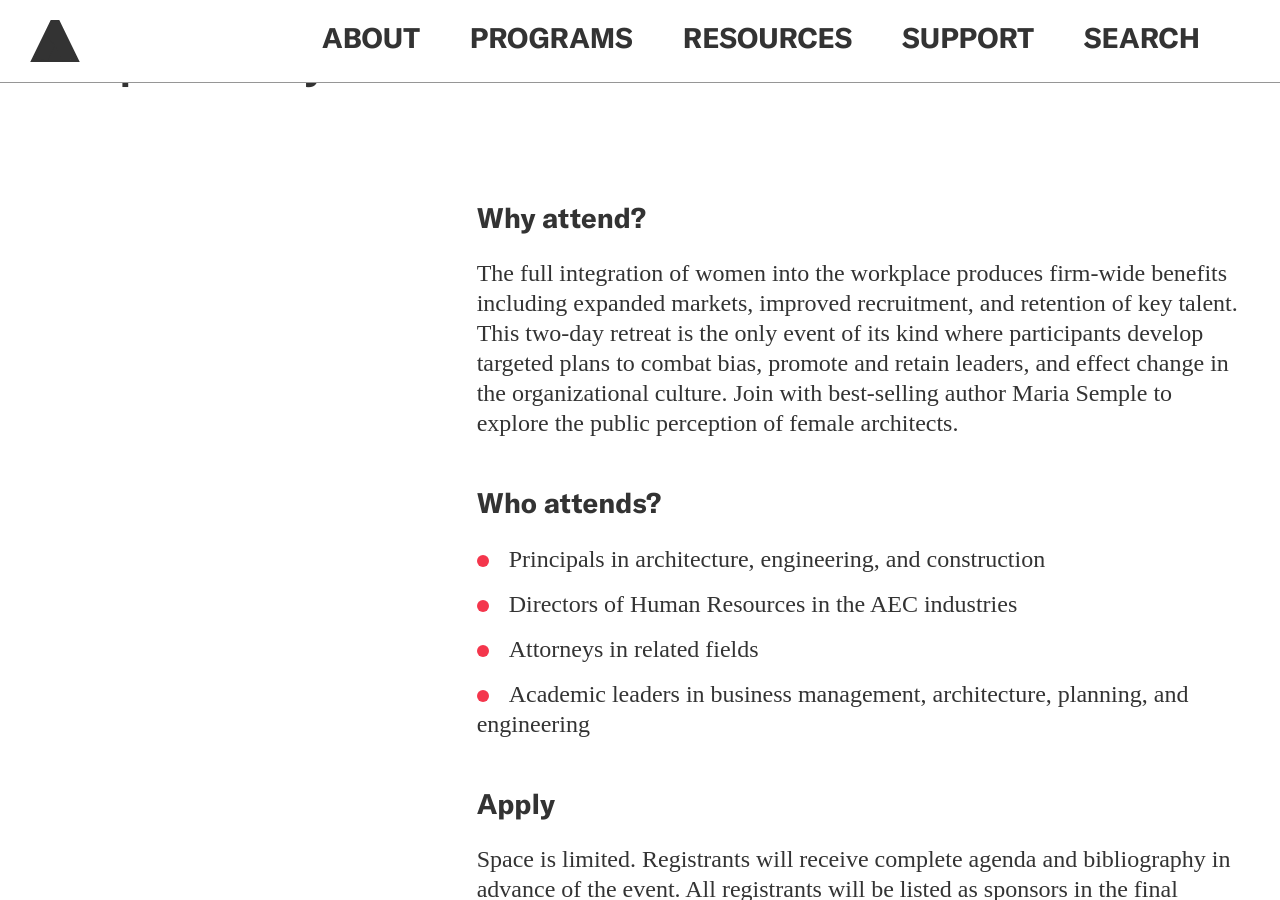
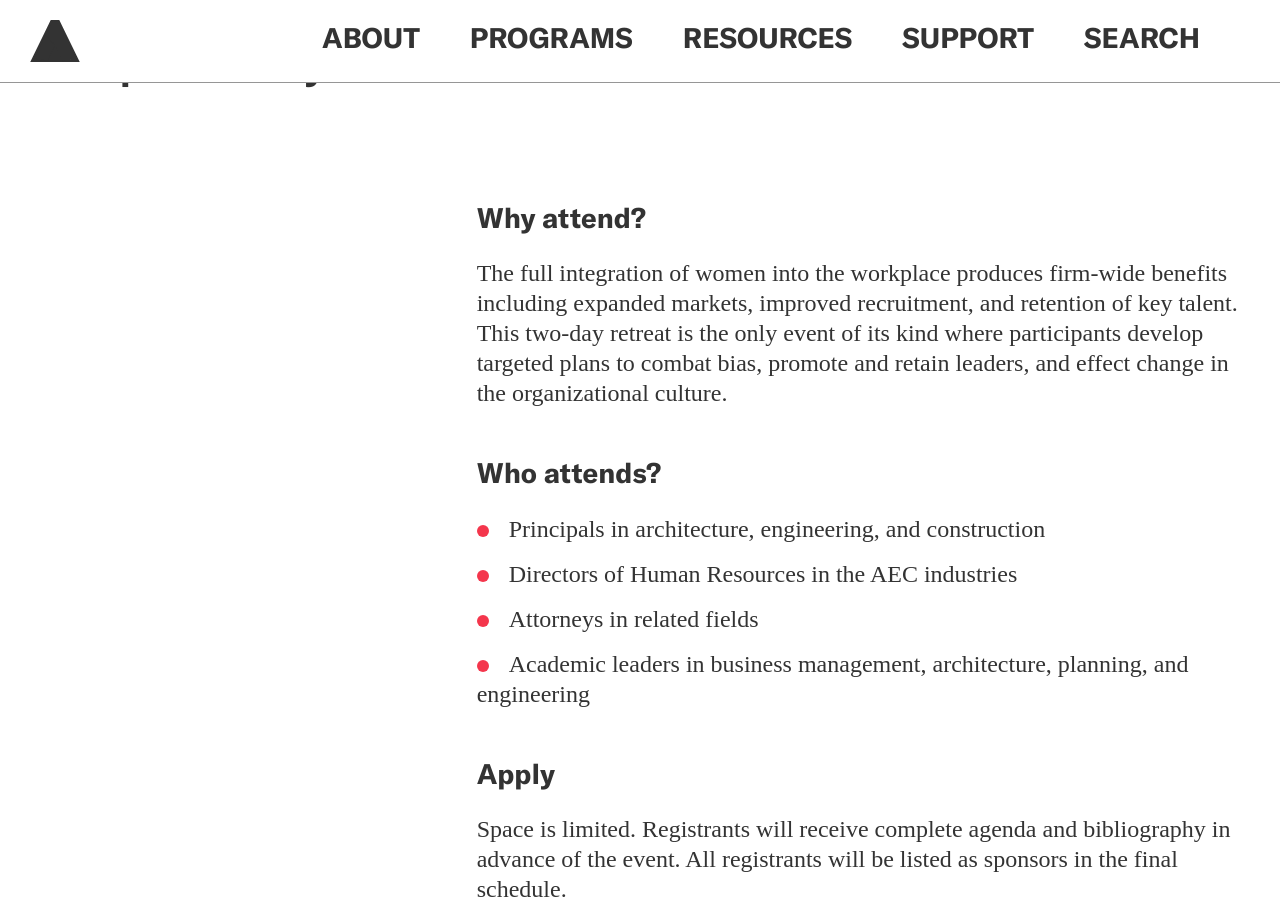
Before and after one commit to jengalas/bwaf-bbw, a Jekyll site: the page built from _programs/industry-leaders-roundtable-retreat.md, in a window 1280 px wide and 900 px high, scrolled down 2021 px. Built offline with Jekyll 4.4.1, drawn with Linux system fonts in a browser that asks for light colours; nearby versions of some CDN libraries; some web fonts are replaced.

Commit message:
Updated 1 file via CloudCannon.

```diff
--- a/_programs/industry-leaders-roundtable-retreat.md
+++ b/_programs/industry-leaders-roundtable-retreat.md
@@ -74,9 +74,7 @@ page_blocks:
       benefits including expanded markets, improved recruitment, and retention
       of key talent. This two-day retreat is the only event of its kind where
       participants develop targeted plans to combat bias, promote and retain
-      leaders, and effect change in the organizational culture. Join with
-      best-selling author Maria Semple to explore the public perception of
-      female architects.
+      leaders, and effect change in the organizational culture.&nbsp;
 
 
       ## **Who attends?**
```
